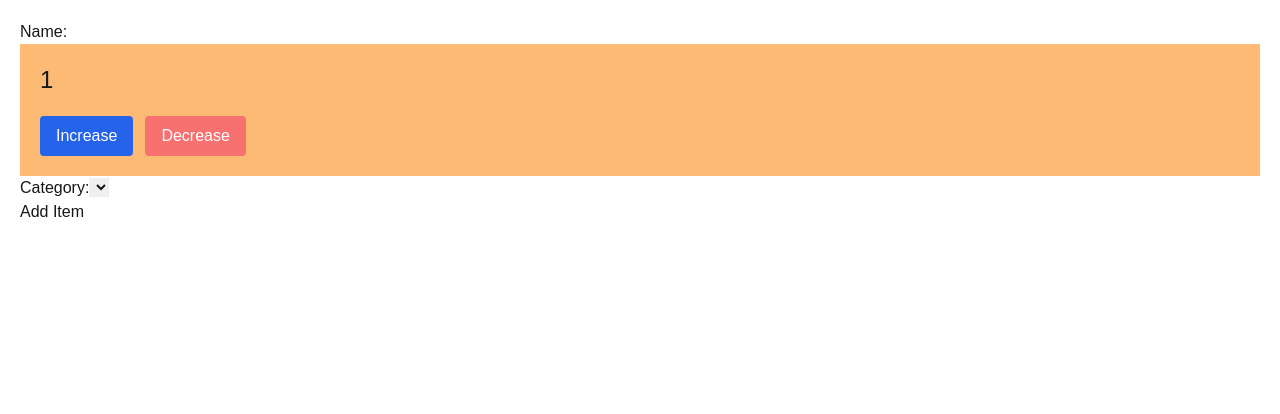
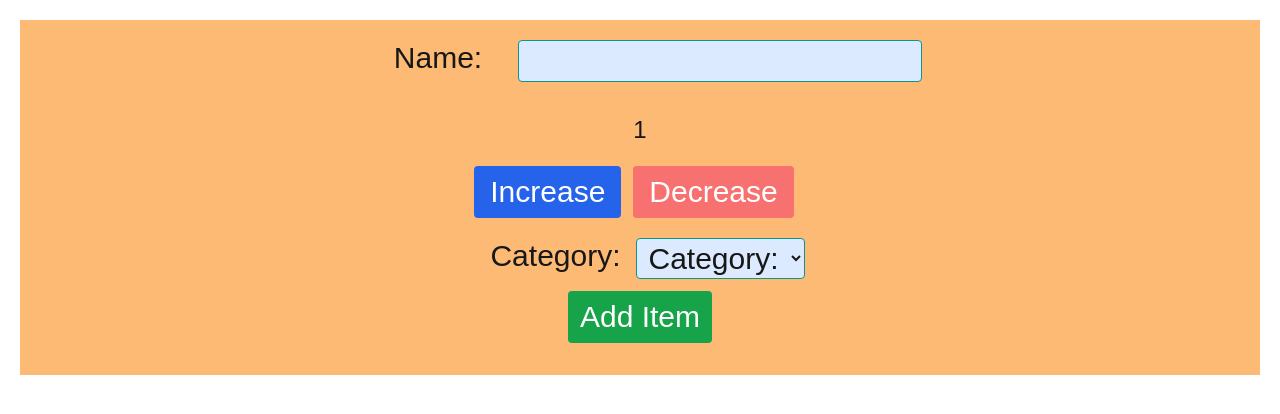
Before and after one commit to Taze-Priizer/cprg306-assignments, a Next.js app: page /week-5 in a window 1280 px wide. Shown: the top 414 px of the page. Built offline with nearby package versions, Linux system fonts and the light colour scheme.

Commit message:
Added and finished handleSubmit and onChange function

```diff
--- a/app/week-5/new-item.js
+++ b/app/week-5/new-item.js
@@ -25,20 +25,30 @@ export default function NewItem(){
         }
     };
 
+    const handleNameChange = (event) => setName(event.target.value);
+    const handleQuantityChange = (event) => setQuantity(event.target.value);
+    const handleCategoryChange = (event) => setCategory(event.target.value);
+
     const handleSubmit = (event) => {
         event.preventDefault();
         console.dir(event);
 
-        const item = {
-            name,
-            category,
-            quantity
+        let itemObject = {
+            itemname: name,
+            itemcategory: category,
+            itemquantity: quantity
         }
 
-        console.log(item);
-        alert("Added name: " + name + " category: " + category + " quantity: " + quantity);
-        console.log(name, category, quantity);
+        alert(`
+            Name: ${itemObject.itemname}
+            Category: ${itemObject.itemcategory}
+            Quantity: ${itemObject.itemquantity}
+            `);
         reset();
+
+        setName("");
+        setCategory("");
+        setQuantity("");
     };
 
     const reset = () => {
@@ -52,24 +62,32 @@ export default function NewItem(){
     let btnStyles = "bg-blue-600 text-white rounded py-2 px-4 mt-5 mr-3 hover:bg-blue-400 active:bg-yellow-600 disabled:bg-red-400";
 
     return (
-        <form onSubmit={handleSubmit}>
-            <div>
-                <label>Name:</label>
-                <input type="text" />
+        <form onSubmit={handleSubmit} className="p-5 bg-orange-300">
+            <div className="mb-3">
+                <label className="inline-block w-40 align-top">Name:</label>
+                <input type="text"
+                onChange={handleNameChange}
+                value={name}
+                className="px-2 py-0.5 rounded bg-blue-100 focus:bg-green-200 border border-teal-600"
+                />
             </div>
             <div className="bg-orange-300 p-5">
                 <p className="text-2xl lg">{quantity}</p>
                 <button className={btnStyles} onClick={ increment } disabled={incBtnDisabled}>Increase</button>
                 <button className={btnStyles} onClick={ decrement } disabled={decBtnDisabled}>Decrease</button>
             </div>
-            <div>
-                <label>Category:</label>
-                <select>
-                    <option></option>
+            <div className="mb-3">
+                <label className="inline-block w-40 align-top">Category:</label>
+                <select
+                onChange={handleCategoryChange}
+                value={category}
+                className="px-2 py-0.5 rounded bg-blue-100 focus:bg-green-200 border border-teal-600"
+                >
+                    <option>Category:</option>
                 </select>
             </div>
-            <div>
-                <button type="submit">Add Item</button>
+            <div className="mb-3">
+                <button type="submit" className="px-3 py-2 rounded text-white bg-green-600 hover:bg-green-500 active:bg-green-400">Add Item</button>
             </div>
         </form>
 
--- a/app/week-5/page.js
+++ b/app/week-5/page.js
@@ -1,9 +1,12 @@
 import NewItem from "./new-item";
+
 
 export default function Page(){
 
+
+
     return(
-    <main className="p-5">
+    <main className="text-3xl text-center mb-3 p-5">
         <NewItem />
     </main>
     );
```
